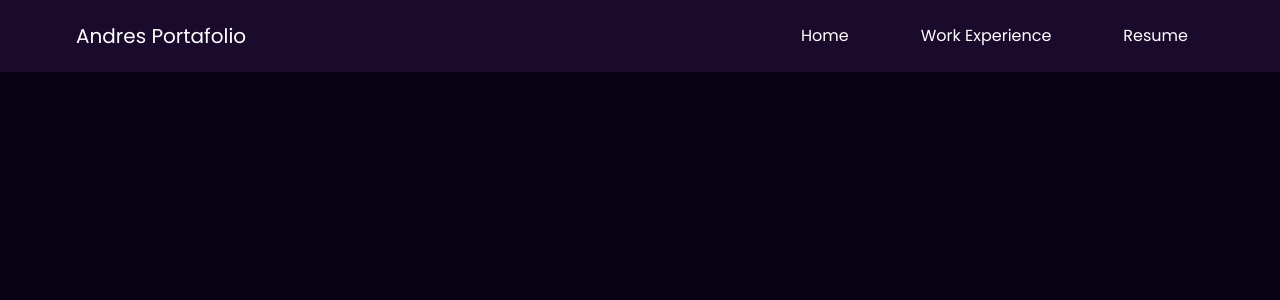
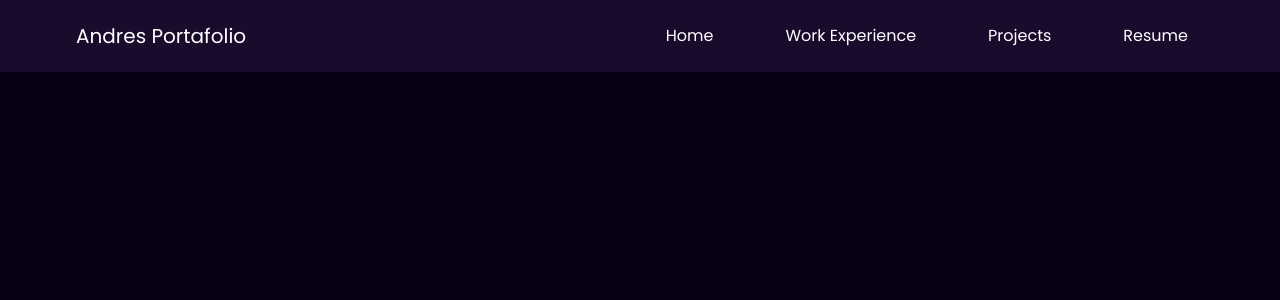
Before and after one commit to AndresAntelo21/portafolio, a React (Vite) app: page /prueba in a window 1280 px wide. Shown: the top 300 px of the page. Built offline with nearby package versions, Linux system fonts and the light colour scheme; a web font is replaced by a local one.

Commit message:
Enhance Home component layout and add Projects route; update Tools section icon

```diff
--- a/src/components/home/home.tsx
+++ b/src/components/home/home.tsx
@@ -6,7 +6,7 @@ export const Home = () => {
   return (
     <div className="flex flex-col gap-10 py-4">
       <Hero />
-      <main className="flex flex-col gap-10">
+      <main className="flex flex-col gap-10 md:gap-10">
         <WorkExperience />
         <Tools />
         <Projects />
--- a/src/components/home/sections/projects/projects.tsx
+++ b/src/components/home/sections/projects/projects.tsx
@@ -4,7 +4,7 @@ import { RiTailwindCssFill } from "react-icons/ri";
 import { SiVite } from "react-icons/si";
 export const Projects = () => {
   return (
-    <div className="font-poppins flex flex-col gap-15 px-5 xl:px-55 2xl:px-200">
+    <div className="font-poppins flex flex-col gap-15 px-5 py-10 xl:px-55 2xl:px-200">
       <ProjectsCard
         imageSrc="/public/projects/gokussj1.png"
         title="Movilidad"
--- a/src/components/home/sections/tools/tools.tsx
+++ b/src/components/home/sections/tools/tools.tsx
@@ -6,7 +6,7 @@ export const Tools = () => {
     "/public/tools/vue.svg",
     "/public/tools/html.svg",
     "/public/tools/python.svg",
-    "/public/tools/node.svg",
+    "/public/tools/nodejs-white.svg",
     "/public/tools/typescript.svg",
     "/public/tools/js.svg",
     "/public/tools/git.svg",
--- a/src/components/navigator/navigator.tsx
+++ b/src/components/navigator/navigator.tsx
@@ -40,6 +40,9 @@ export const Navigator = () => {
                   </SheetClose>
                   <SheetClose asChild>
                     <Link to="/work-experience">Work Experience</Link>
+                  </SheetClose>
+                  <SheetClose asChild>
+                    <Link to="/projects">Projects</Link>
                   </SheetClose>
                   <SheetClose asChild>
                     <a
@@ -87,6 +90,16 @@ export const Navigator = () => {
             </NavigationMenuItem>
             <NavigationMenuItem>
               <NavigationMenuLink asChild>
+                <Link
+                  to="/projects"
+                  className="block rounded-md px-4 py-2 transition-colors hover:bg-violet-900"
+                >
+                  Projects
+                </Link>
+              </NavigationMenuLink>
+            </NavigationMenuItem>
+            <NavigationMenuItem>
+              <NavigationMenuLink asChild>
                 <a
                   href="https://drive.google.com/file/d/185dgOBLNU1kapKmNW3OEcANvZMnRmch5/view?usp=sharing"
                   target="_blank"
--- a/src/router/App.tsx
+++ b/src/router/App.tsx
@@ -3,6 +3,7 @@ import { Home } from "@/components/home/home";
 import { Navigator } from "@/components/navigator/navigator";
 // import { Hero } from "@/components/home/sections/hero/hero";
 import { WorkExperience } from "@/components/home/sections/work-experience/work-experience";
+import { Projects } from "@/components/home/sections/projects/projects";
 export default function App() {
   return (
     <>
@@ -10,6 +11,7 @@ export default function App() {
       <Routes>
         <Route path="/" element={<Home />} />
         <Route path="/work-experience" element={<WorkExperience />} />
+        <Route path="/projects" element={<Projects />} />
       </Routes>
     </>
   );
```
Also changed, not shown: public/tools/nodejs-white.svg (added).
